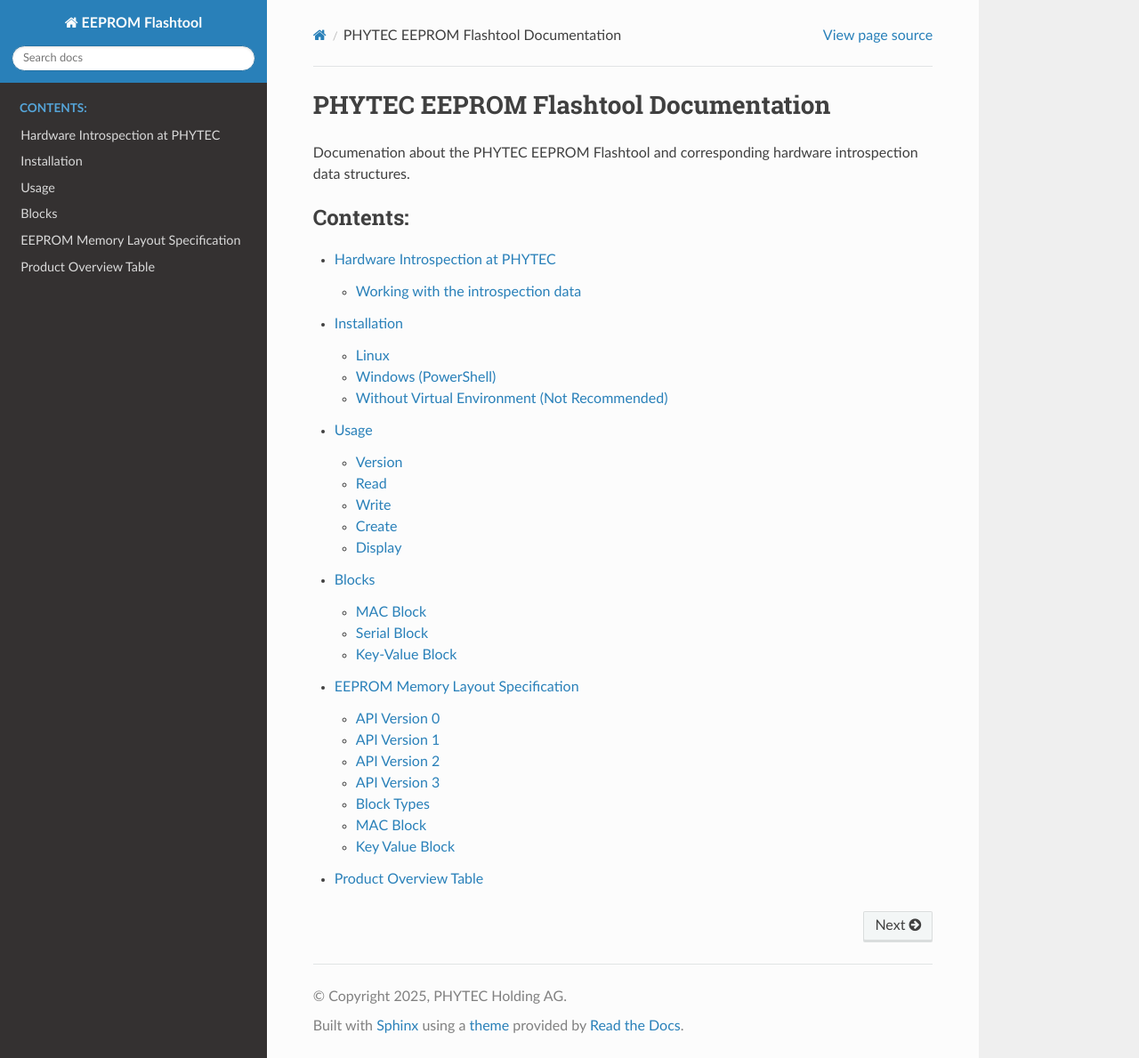
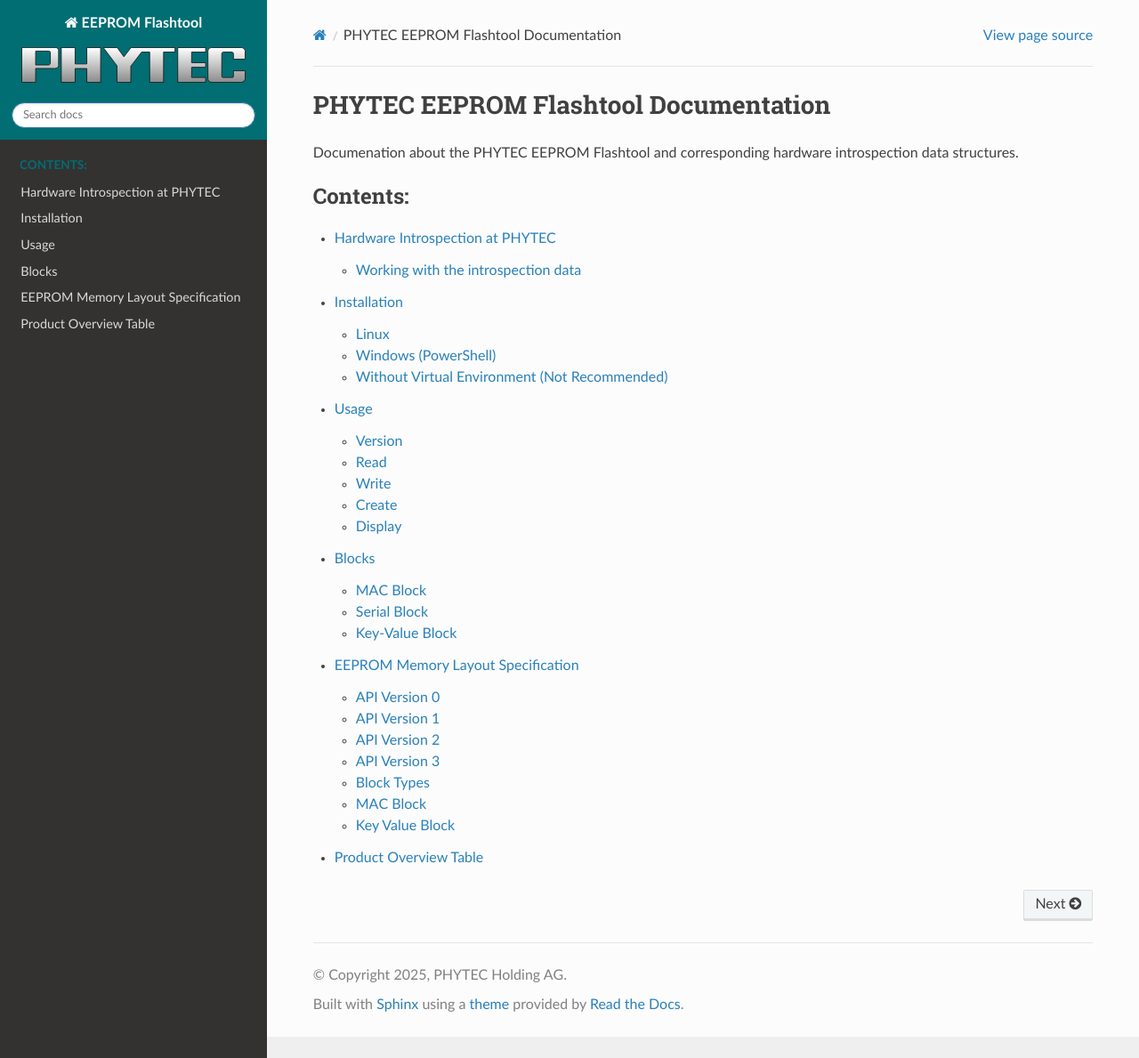
Before and after one commit to phytec/phytec-eeprom-flashtool, a Sphinx documentation site: the page built from docs/source/index.rst, in a window 1280 px wide and 1189 px high. Shown: the whole window at 89% size. Built offline with Sphinx 7.4.7 and the Read the Docs theme 3.1.0, drawn with Linux system fonts in a browser that asks for light colours; the version number could not be read and is left out.

Commit message:
doc: conf: update document template
changes:
- copy over the logo from docs repo
- update html template
- add latex template for pdf rendering
- convert logo to png for latex

Signed-off-by: Stefan Müller-Klieser <s.mueller-klieser@phytec.de>

```diff
--- /dev/null
+++ b/docs/source/_static/theme.css
@@ -0,0 +1,16 @@
+.wy-nav-content {
+    max-width: none;
+}
+
+.wy-side-nav-search {
+    background-color: #006E73; /* Replace with your desired color */
+}
+
+.wy-nav-side .caption-text {
+    color: #006E73; /* Replace with your desired color */
+}
+
+img.padded-bootswitch-image {
+    padding: 20px;
+    height: 350px;
+}
--- a/docs/source/conf.py
+++ b/docs/source/conf.py
@@ -44,9 +44,63 @@
 exclude_patterns = []
 
 
-
 # -- Options for HTML output -------------------------------------------------
 # https://www.sphinx-doc.org/en/master/usage/configuration.html#options-for-html-output
 
 html_theme = 'sphinx_rtd_theme'
 html_static_path = ['_static']
+html_logo = '_static/logo-phytec.svg'
+html_css_files = ['theme.css']
+
+# -- Options for LaTeX to PDF output -----------------------------------------
+root_doc = 'index'
+latex_engine = 'pdflatex'  # or 'xelatex' or 'lualatex'
+
+latex_elements = {
+    # Paper size ('letterpaper' or 'a4paper')
+    'papersize': 'a4paper',
+
+    # Font size ('10pt', '11pt' or '12pt')
+    'pointsize': '11pt',
+
+    # Additional preamble content
+    'preamble': r'''
+        \usepackage{charter}
+        \usepackage[defaultsans]{lato}
+        \usepackage{inconsolata}
+    ''',
+
+    # Figure alignment
+    'figure_align': 'htbp',
+
+    # Custom title page
+    'maketitle': r'''
+        \begin{titlepage}
+            \centering
+            \includegraphics[width=0.4\textwidth]{logo-phytec.png}\par
+            \vspace*{2cm}
+            {\Huge\bfseries PHYTEC EEPROM Flashtool\par}
+            \vspace{1cm}
+            {\Large Documentation\par}
+            \vspace{2cm}
+            {\large Version ''' + release + r''' \par}
+            \vfill
+            {\large \today\par}
+        \end{titlepage}
+    ''',
+
+    # Table of contents depth
+    'tableofcontents': r'\sphinxtableofcontents',
+}
+
+# LaTeX document class
+latex_documents = [
+    (root_doc, 'phytec-eeprom-flashtool.tex', 'PHYTEC EEPROM Flashtool Documentation',
+     'support@phytec.de', 'manual'),
+]
+
+# Logo for LaTeX output
+latex_logo = '_static/logo-phytec.png'
+
+# Additional LaTeX styling
+latex_theme = 'manual'  # or 'howto'
```
Also changed, not shown: docs/source/_static/favicon.ico (added), docs/source/_static/logo-phytec.png (added), docs/source/_static/logo-phytec.svg (added).
